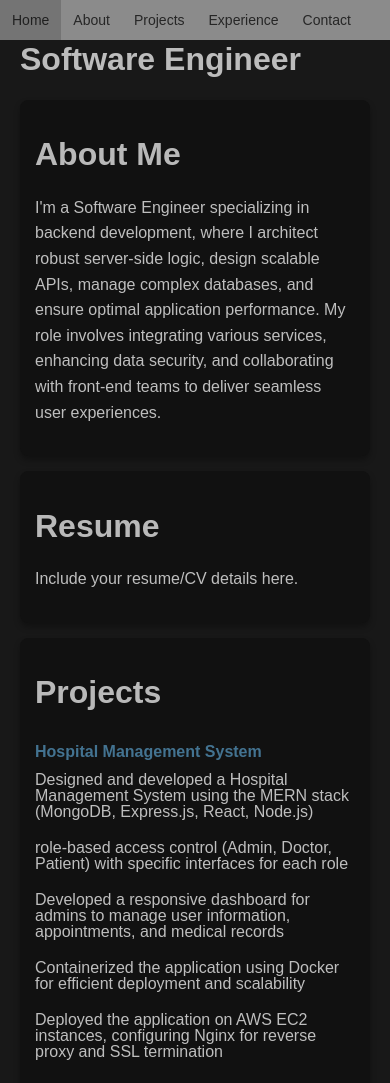
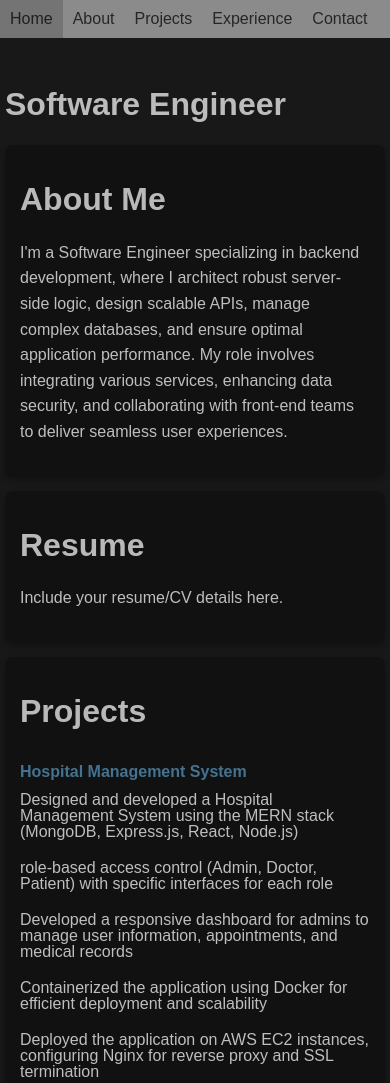
Before and after one commit to Vishwajeet-11/personalPortfolio, a plain HTML site: page index.html in a window 390 px wide. Shown: the top 1083 px of the page. Drawn offline with Linux system fonts and the light colour scheme.

Commit message:
margin play

```diff
--- a/style.css
+++ b/style.css
@@ -115,8 +115,8 @@ li {
 
 @media screen and (max-width: 500px) {
     .navbar a, .dropdown .dropbtn {
-        font-size: 14px;
-        padding: 12px;
+        font-size: 16px;
+        padding: 10px;
     }
     .content {
         padding: 15px;
@@ -124,6 +124,8 @@ li {
         margin-bottom: 15px;
     }
     .main{
-        margin: 0;
+        /* margin: 0px; */
+        padding: 5px;
+        padding-bottom:12px;
     }
 }
```
